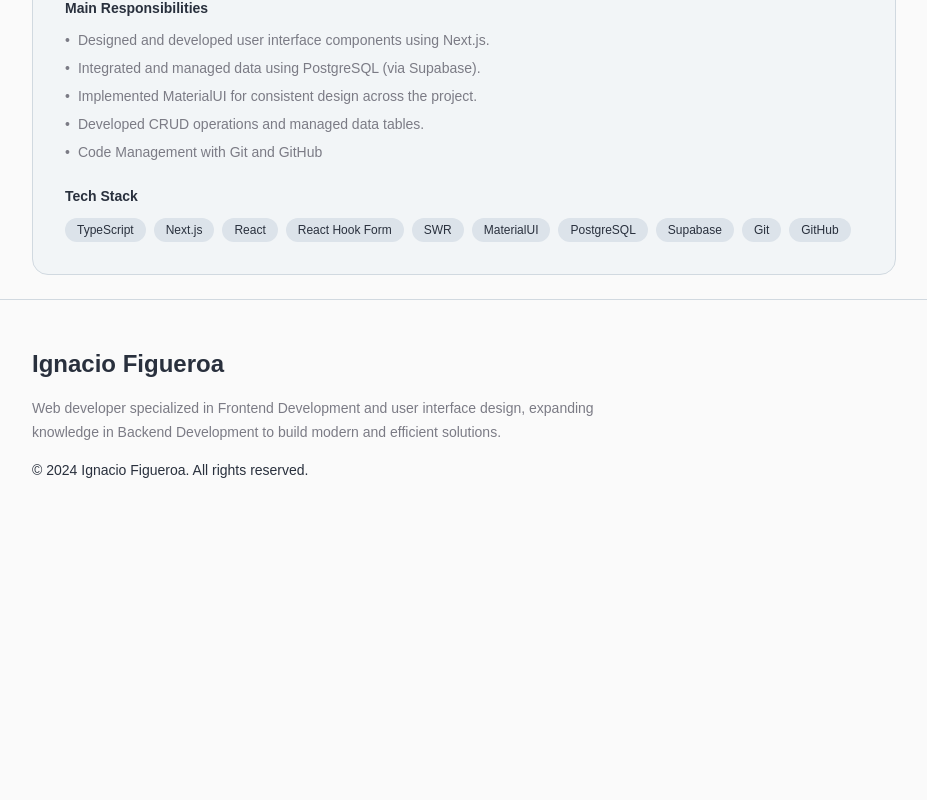
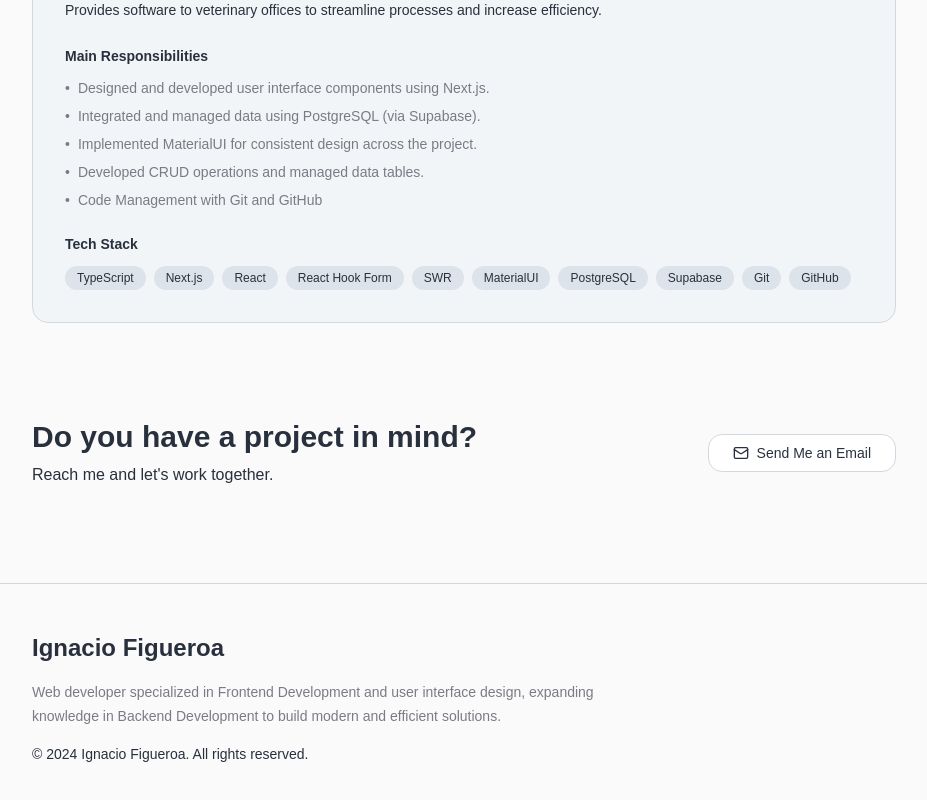
Before and after one commit to figueroaignacio/portfolio, a React (Vite) app: page / in a window 1280 px wide. Shown: the part 934-1734 px from the top of the page, without its empty margins (176-1103 px from the left). Before the commit the page ends 1462 px from the top, so only its background shows below. Built offline with nearby package versions, Linux system fonts and the light colour scheme; a web font is replaced by a local one.

Commit message:
feat: add cta component

```diff
--- /dev/null
+++ b/src/components/CallToAction.tsx
@@ -0,0 +1,30 @@
+// Hooks
+import { useTranslation } from "react-i18next";
+
+// Icons
+import { Mail } from "@/icons/Mail.tsx";
+
+export function CallToAction() {
+  const { t } = useTranslation();
+
+  return (
+    <div
+      className="flex items-center justify-between py-12">
+      <div className="space-y-2">
+        <h3 className="text-3xl font-bold">{t("components.callToAction.title")}</h3>
+        <h4>{t("components.callToAction.subtitle")}</h4>
+      </div>
+      <div>
+        <a
+          href="mailto:ignaciofigueroadev@gmail.com"
+          className="flex items-center gap-2 px-6 py-2 rounded-md text-sm bg-primary hover:bg-primary-foreground duration-100 border-[1px] border-border"
+        >
+          <Mail
+            height="16"
+            width="16" />
+          {t("components.callToAction.link")}
+        </a>
+      </div>
+    </div>
+  )
+}
--- a/src/icons/Mail.tsx
+++ b/src/icons/Mail.tsx
@@ -11,13 +11,18 @@ export function Mail({ height, width }: IconProps) {
       height={height}
       viewBox="0 0 24 24"
       fill="none"
-      stroke="#f5f5f5"
+      stroke="currentColor"
       strokeWidth="2"
       strokeLinecap="round"
       strokeLinejoin="round"
     >
       <title>Mail Icon</title>
-      <rect width="20" height="16" x="2" y="4" rx="2"></rect>
+      <rect
+        width="20"
+        height="16"
+        x="2"
+        y="4"
+        rx="2"></rect>
       <path d="m22 7-8.97 5.7a1.94 1.94 0 0 1-2.06 0L2 7"></path>
     </svg>
   );
--- a/src/locales/en/en.json
+++ b/src/locales/en/en.json
@@ -79,6 +79,11 @@
     },
     "footer": {
       "description": "Web developer specialized in Frontend Development and user interface design, expanding knowledge in Backend Development to build modern and efficient solutions."
+    },
+    "callToAction": {
+      "title": "Do you have a project in mind?",
+      "subtitle": "Reach me and let's work together.",
+      "link": "Send Me an Email"
     }
   }
 }
--- a/src/locales/es/es.json
+++ b/src/locales/es/es.json
@@ -79,6 +79,11 @@
     },
     "footer": {
       "description": "Desarrollador web especializado en Desarrollo Frontend y diseño de interfaces de usuario, ampliando conocimientos en Desarrollo Backend para desarrollar soluciones modernas y eficientes."
+    },
+    "callToAction": {
+      "title": "¿Tenés un proyecto en mente?",
+      "subtitle": "Contactame y trabajemos juntos.",
+      "link": "Mándame un Email"
     }
   }
 }
--- a/src/pages/Home.tsx
+++ b/src/pages/Home.tsx
@@ -6,6 +6,7 @@ import { Trans, useTranslation } from "react-i18next"
 // Components
 import { Link } from "react-router-dom"
 import { ExperienceCard } from "@/components/ExperienceCard.tsx";
+import { CallToAction } from "@/components/CallToAction.tsx";
 
 // Icons
 import { Chevron, User } from "@/components/Icons.tsx"
@@ -44,7 +45,9 @@ export function Home() {
     <motion.div
       variants={containerVariants}
       initial="hidden"
-      animate="visible">
+      animate="visible"
+      className="space-y-12 pb-12"
+    >
       <section
         className="min-h-[80dvh] flex flex-col justify-center gap-y-3"
       >
@@ -101,6 +104,9 @@ export function Home() {
           ))}
         </ul>
       </section>
+      <section>
+        <CallToAction />
+      </section>
     </motion.div>
   )
 }
```
